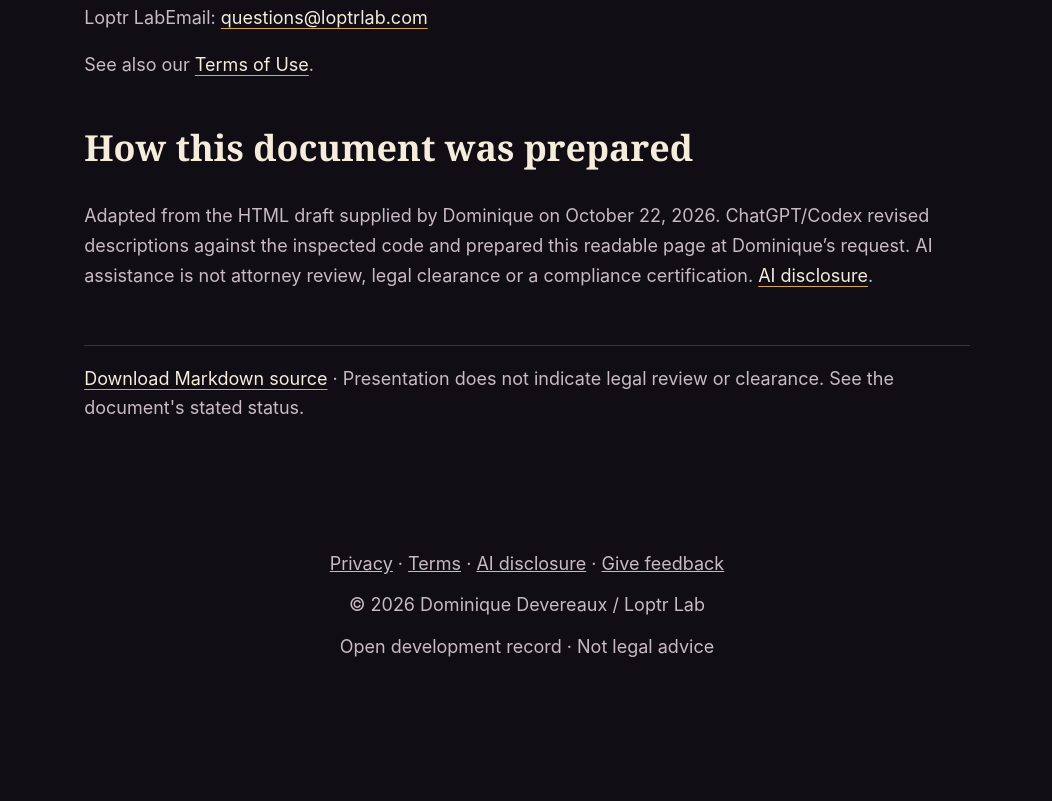
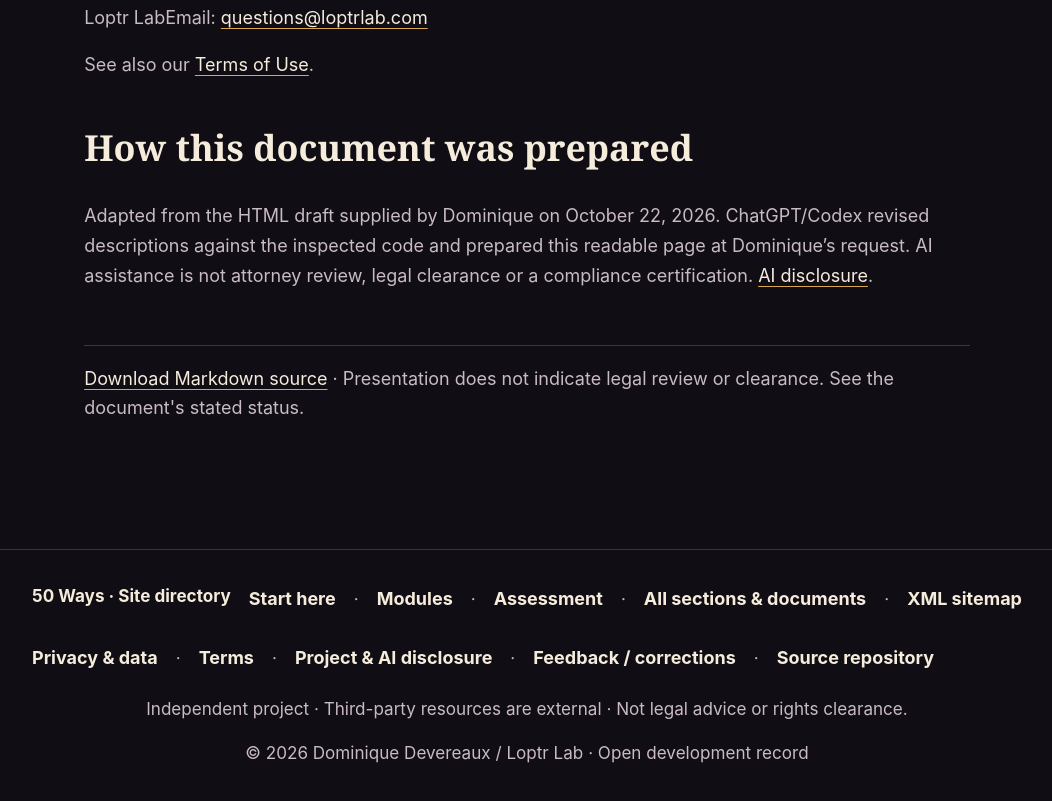
Before and after one commit to ibloud/50-ways-to-leave-another, a plain HTML site: page privacy.html in a window 1280 px wide. Shown: the part 3328-4129 px from the top of the page, without its empty margins (113-1165 px from the left). Before the commit the page ends 4097 px from the top, so only its background shows below. Drawn offline with Linux system fonts and the light colour scheme.

Commit message:
Update legal page ecosystem footer

```diff
--- a/privacy.html
+++ b/privacy.html
@@ -50,6 +50,6 @@
 <p>Adapted from the HTML draft supplied by Dominique on October 22, 2026. ChatGPT/Codex revised descriptions against the inspected code and prepared this readable page at Dominique’s request. AI assistance is not attorney review, legal clearance or a compliance certification. <a href="AI-DISCLOSURE.html">AI disclosure</a>.</p>
 <p class="document-source"><a data-source-link="true" href="privacy.md" download>Download Markdown source</a> · Presentation does not indicate legal review or clearance. See the document's stated status.</p>
 </article></main>
-<footer><span><a href="./privacy.html">Privacy</a> · <a href="./terms.html">Terms</a> · <a href="./AI-DISCLOSURE.html">AI disclosure</a> · <a href="https://github.com/ibloud/50-ways-to-leave-another/issues/new">Give feedback</a></span><span>&copy; 2026 Dominique Devereaux / Loptr Lab</span><span>Open development record · Not legal advice</span></footer>
+<footer class="site-footer"><nav class="footer-directory" aria-label="Site directory"><strong>50 Ways · Site directory</strong><a href="./START-HERE.html">Start here</a> · <a href="./CURRICULUM.html">Modules</a> · <a href="./ASSESSMENT-RUBRIC.html">Assessment</a> · <a href="./site-directory.html">All sections &amp; documents</a> · <a href="./sitemap.xml">XML sitemap</a></nav><nav class="footer-transparency" aria-label="Transparency and participation"><a href="./privacy.html">Privacy &amp; data</a> · <a href="./terms.html">Terms</a> · <a href="./AI-DISCLOSURE.html">Project &amp; AI disclosure</a> · <a href="https://github.com/ibloud/50-ways-to-leave-another/issues/new">Feedback / corrections</a> · <a href="https://github.com/ibloud/50-ways-to-leave-another">Source repository</a></nav><p>Independent project · Third-party resources are external · Not legal advice or rights clearance.</p><p>&copy; 2026 Dominique Devereaux / Loptr Lab · Open development record</p></footer>
 <a class="pixie-launcher" href="https://pixie-project-companion-production.up.railway.app/" aria-label="Open PIXIE Project Companion"><img src="./assets/pixie-companion-sigil.png" alt="" width="40" height="40"> PIXIE</a>
 </body></html>
```
